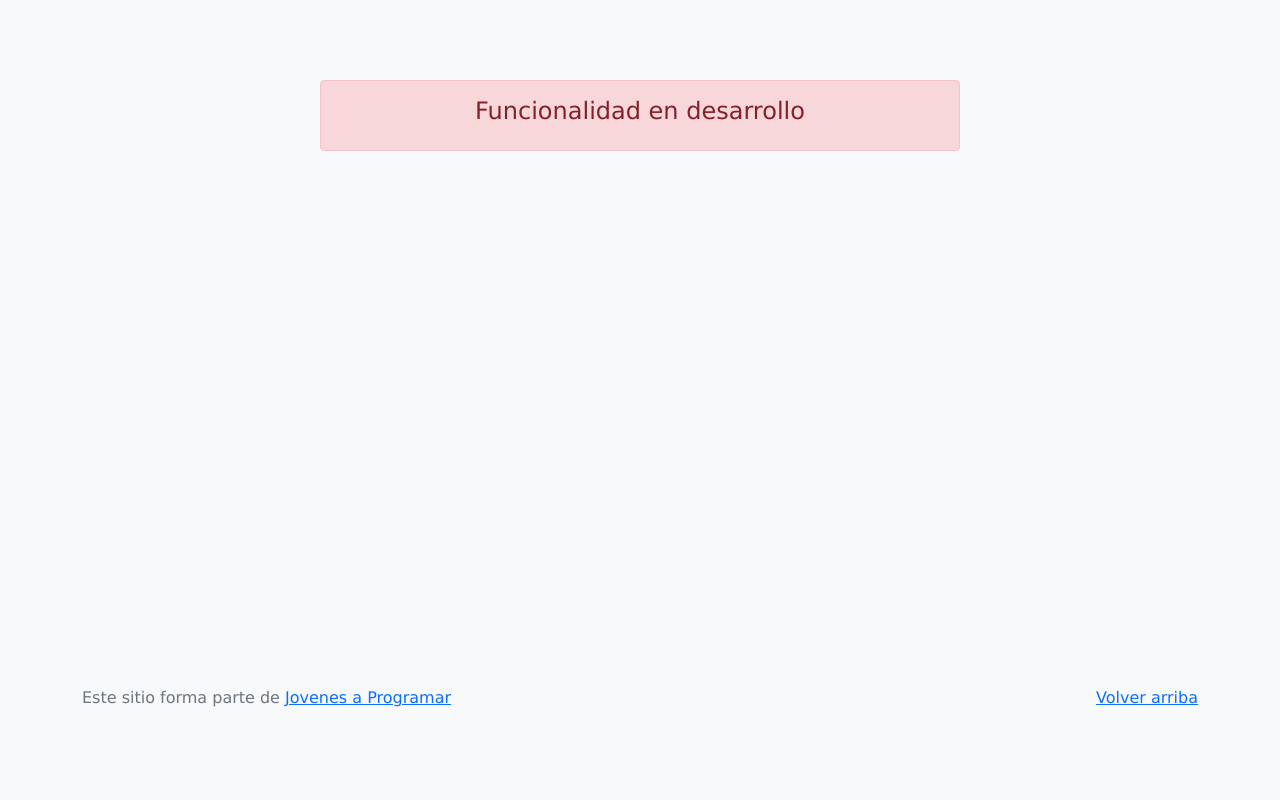
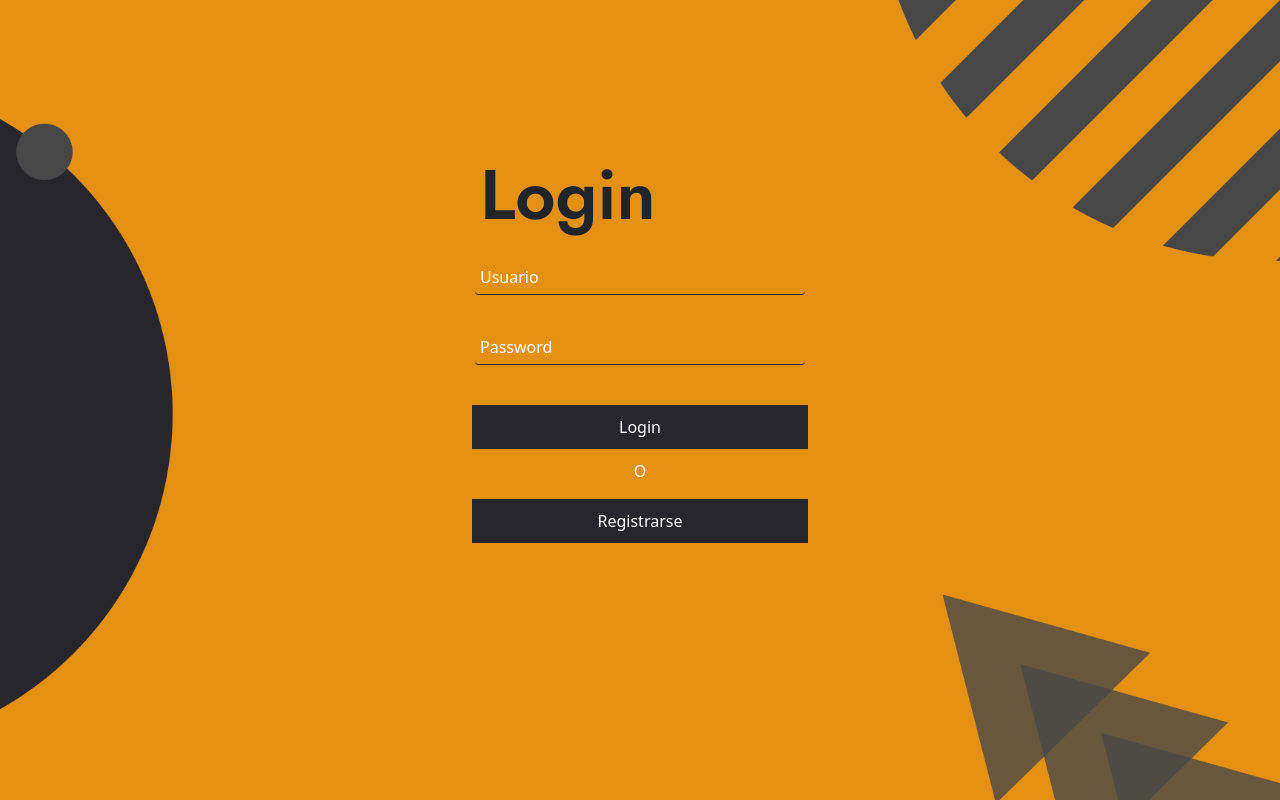
Before and after one commit to AL33XISS/PO-G2-JAP, a plain HTML site: page login.html in a window 1280 px wide. Drawn offline with Linux system fonts and the light colour scheme.

Commit message:
pagina-login

```diff
--- a/css/styles.css
+++ b/css/styles.css
@@ -2,7 +2,6 @@
 .card-body,
 .container,
 .site-header {
-  font-family: 'Verdana', serif !important;
 }
 
 .jumbotron .display-4 {
@@ -32,8 +31,8 @@ nav a {
   height: 50vh;
   padding: 5em inherit;
   margin-bottom: 0;
-  background-color: #53C0FB;
-  background: url('../img/cover_back.png');
+  background-color: #53c0fb;
+  background: url("../img/cover_back.png");
   background-size: cover;
   background-position: center;
   background-repeat: no-repeat;
@@ -73,12 +72,12 @@ footer {
 }
 
 footer p {
-  margin-bottom: .25rem;
+  margin-bottom: 0.25rem;
 }
 
 .site-header a {
   color: white;
-  transition: ease-in-out color .15s;
+  transition: ease-in-out color 0.15s;
 }
 
 .site-header .dropdown-menu a {
@@ -86,7 +85,7 @@ footer p {
 }
 
 .dropzone {
-  border: 2px dashed #0087F7;
+  border: 2px dashed #0087f7;
   border-radius: 5px;
   background: white;
 }
@@ -188,3 +187,74 @@ a.custom-card:hover {
 .checked {
   color: orange;
 }
+
+/* CSS LOGING*/
+
+.h2-login {
+  font-family: "jost" ;
+  font-weight: 600;
+  padding: 0 10px 0 40px;
+  font-size: 70px;
+}
+
+.form-login {
+  background-color: transparent;
+  padding: 25px 0;
+  max-width: 400px;
+  margin: auto;
+  margin-top: 10%;
+}
+
+.div-login {
+  text-align: center;
+  padding-top: 20px;
+}
+.div-input {
+  padding: 5px 45px 10px 25px;
+}
+
+.form-control {
+  margin: 10px;
+  padding: 5px;
+  background: transparent !important;
+  border: none;
+  border-bottom: 1px solid #27262c !important;
+  color: white;
+  outline: none;
+  font-size: 16px;
+  transition: ease-in-out 0.3s;
+}
+
+.form-control:hover {
+  font-size: 18px;
+}
+
+.form-control:focus {
+  outline: none;
+  box-shadow: none;
+}
+
+.submit-login {
+  padding: 10px;
+  width: 84%;
+  background-color: #27262c;
+  color: white;
+  border: none;
+  transition: ease-in-out 0.2s;
+}
+
+.submit-login:hover {
+  padding: 12px;
+  scale: 108%;
+  box-shadow: 0px 10px 10px 0 rgba(54, 54, 54, 0.137);
+}
+
+input::placeholder {
+  color: white !important;
+  opacity: 1 !important;
+}
+
+.letra-o {
+  color: white;
+  padding-top: 10px;
+}
--- a/js/login.js
+++ b/js/login.js
@@ -0,0 +1,17 @@
+if (localStorage.getItem("usuario")) {
+  location.replace("index.html");
+}
+
+function myFunctionIngresar() {
+  event.preventDefault();
+
+  let usuario = document.querySelector('input[type="text"]').value;
+  let password = document.querySelector('input[type="password"]').value;
+
+  if (usuario !== "" && password !== "") {
+    localStorage.setItem("usuario", usuario);
+    location.replace("index.html");
+  } else {
+    alert("Por favor completa usuario y contraseña");
+  }
+}
--- a/login.html
+++ b/login.html
@@ -9,29 +9,48 @@
   <link href="https://fonts.googleapis.com/css?family=Raleway:300,300i,400,400i,700,700i,900,900i" rel="stylesheet">
   <link href="css/bootstrap.min.css" rel="stylesheet">
   <link href="css/styles.css" rel="stylesheet">
+  <link rel="preconnect" href="https://fonts.googleapis.com">
+  <link rel="preconnect" href="https://fonts.gstatic.com" crossorigin>
+  <link href="https://fonts.googleapis.com/css2?family=Jost:ital,wght@0,100..900;1,100..900&display=swap" rel="stylesheet">
   <style>
+
     body {
-      background-color: rgb(248, 249, 250);
+      background-image: url(img/fondo_login.png);
+      background-repeat: no-repeat;
+      background-position: center center;
+      background-size: cover;
+      background-attachment: fixed;
     }
   </style>
 </head>
 
 <body>
   <main class="mt-5">
-    <div class="container">
-      <div class="alert alert-danger text-center" role="alert">
-        <h4 class="alert-heading">Funcionalidad en desarrollo</h4>
+    <form class="form-login">
+
+
+      <h2 class="h2-login">Login</h2>
+
+      <div class="div-input">
+        <input class="form-control" type="text" placeholder="Usuario" required>
       </div>
-    </div>
+
+      <div class="div-input">
+        <input class="form-control" type="password" placeholder="Password" required>
+      </div>
+
+      <div class="div-login">
+        <input class="submit-login" type="submit" value="Login" onclick="myFunctionIngresar(event)">
+
+
+        <p class="letra-o">O</p>
+
+        <input class="submit-login" type="submit" value="Registrarse">
+      </div>
+
+    </form>
   </main>
-  <footer class="text-muted">
-    <div class="container">
-      <p class="float-end">
-        <a href="#">Volver arriba</a>
-      </p>
-      <p>Este sitio forma parte de <a href="https://jovenesaprogramar.edu.uy/" target="_blank">Jovenes a Programar</a></p>
-    </div>
-  </footer>
+
   <script src="js/login.js"></script>
 </body>
 
```
Also changed, not shown: img/fondo_login.png (added).
